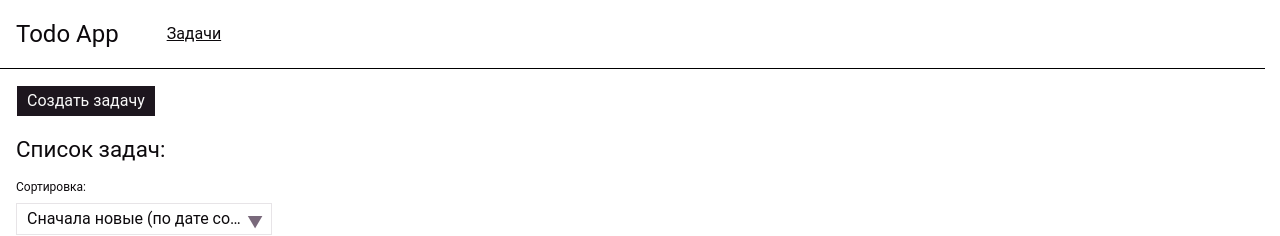
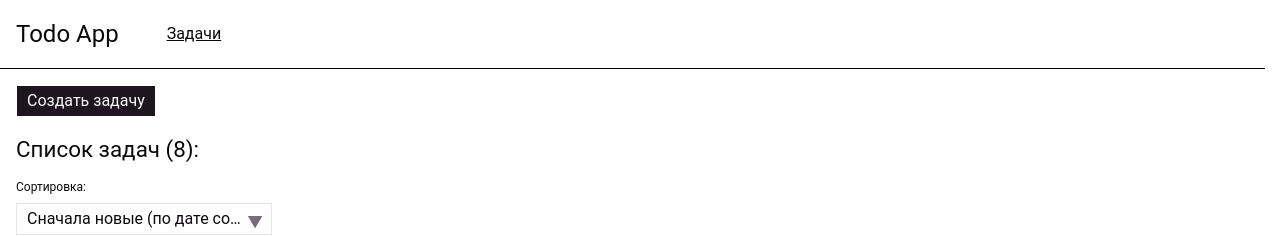
Before and after one commit to rainbowfieldholograph/Rtk-todo-app, a React (Vite) app: page /todos in a window 1280 px wide. Shown: the top 236 px of the page. Built offline with nearby package versions, Linux system fonts and the light colour scheme; some icons are missing.

Commit message:
feat(todos): add todo count

```diff
--- a/src/features/todos/model/todos-slice.ts
+++ b/src/features/todos/model/todos-slice.ts
@@ -116,6 +116,14 @@ const selectTodoFuse = createSelector(
   },
 );
 
+const selectVisibleTodos = createSelector(
+  [selectTodoFuse, (state: State) => state.search],
+  (todoFuse, search) => {
+    if (!search.value) return todoFuse.getIndex().docs;
+    return todoFuse.search(search.value).map(({ item }) => item);
+  },
+);
+
 const todosSlice = createSlice({
   initialState,
   name: "Todos",
@@ -221,12 +229,10 @@ const todosSlice = createSlice({
     todoEntities: (state: State) => state.items.entities,
     todoIds: (state: State) => state.items.ids,
     todoList: selectTodoList,
-    visibleTodos: createSelector(
-      [selectTodoFuse, (state: State) => state.search],
-      (todoFuse, search) => {
-        if (!search.value) return todoFuse.getIndex().docs;
-        return todoFuse.search(search.value).map(({ item }) => item);
-      },
+    visibleTodos: selectVisibleTodos,
+    visibleTodosCount: createSelector(
+      [selectVisibleTodos],
+      (visibleTodos) => visibleTodos.length,
     ),
   },
 }).injectInto(rootReducer);
--- a/src/features/todos/ui/todo-list/todo-list.tsx
+++ b/src/features/todos/ui/todo-list/todo-list.tsx
@@ -6,6 +6,14 @@ import { TodoListSearch } from "./todo-list-search/todo-list-search";
 import { TodoListSort } from "./todo-list-sort/todo-list-sort";
 import styles from "./todo-list.module.css";
 
+const TodoListTitle = () => {
+  const todosCount = useAppSelector((state) =>
+    todosSlice.selectors.visibleTodosCount(state),
+  );
+
+  return <h2 className={styles.title}>Список задач ({todosCount}): </h2>;
+};
+
 const TodoList = () => {
   const todos = useAppSelector((state) =>
     todosSlice.selectors.visibleTodos(state),
@@ -13,7 +21,7 @@ const TodoList = () => {
 
   return (
     <section>
-      <h2 className={styles.title}>Список задач: </h2>
+      <TodoListTitle />
       <div className={styles.sort}>
         <TodoListSort />
       </div>
```
